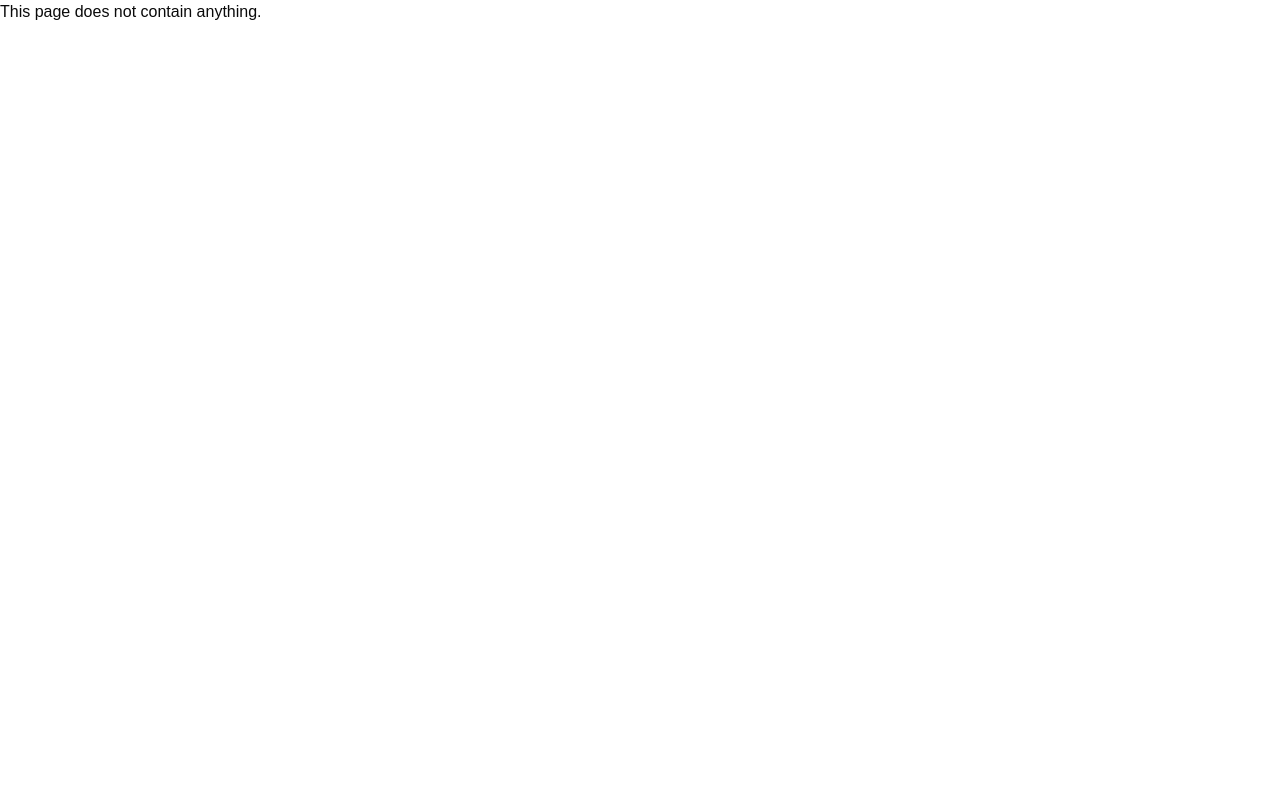
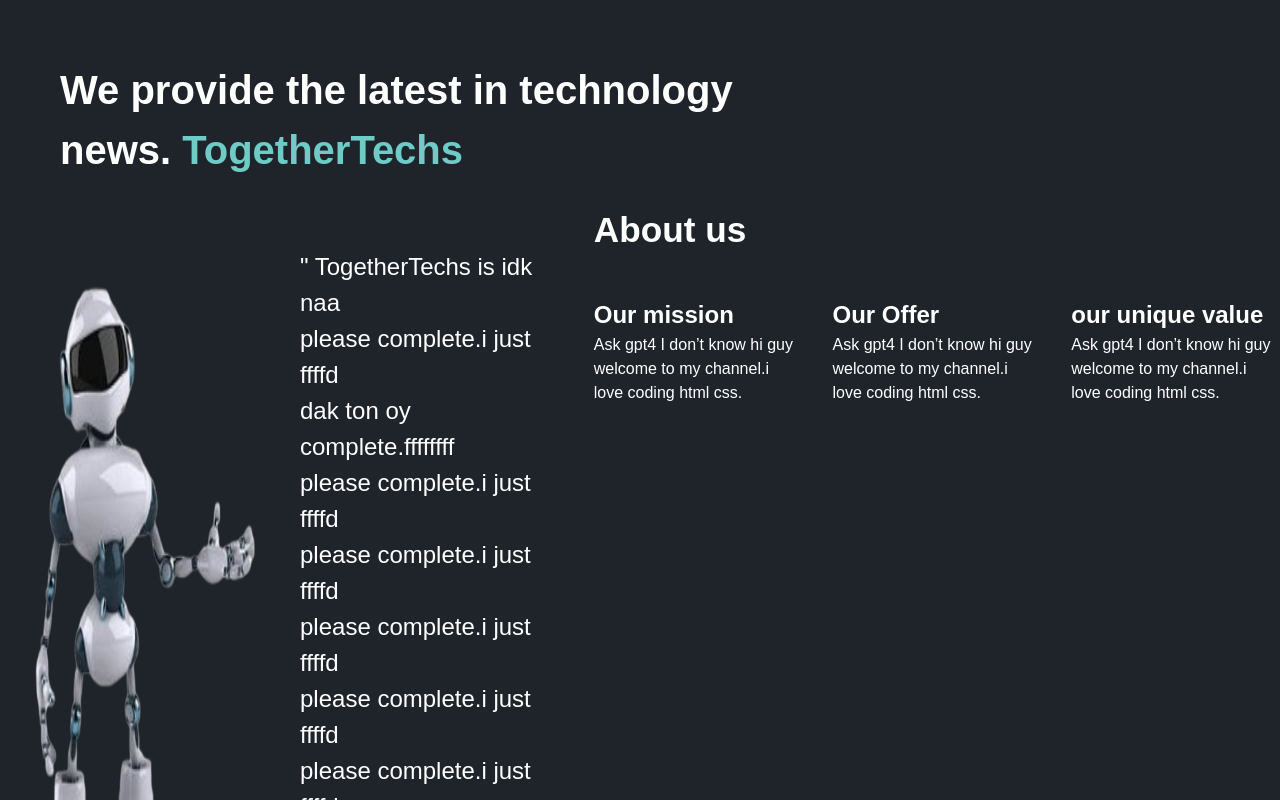
Before and after one commit to sovannvath/Real-wct-project, a Next.js app: page /aboutus in a window 1280 px wide. Before the commit this address had no page. Shown: the top 800 px of the page. Built offline with nearby package versions, Linux system fonts and the light colour scheme.

Commit message:
create page aboutus and css aboutus

```diff
--- /dev/null
+++ b/src/app/aboutus/[id]/page.jsx
@@ -0,0 +1,11 @@
+import React from 'react'
+
+const page = () => {
+  return (
+    <div>
+      htnhbh
+    </div>
+  )
+}
+
+export default page
--- /dev/null
+++ b/src/app/aboutus/page.jsx
@@ -0,0 +1,70 @@
+import React from 'react'
+import styles from "./images/Robot.png"
+
+const page = () => {
+  return (
+    <main className="bg-[#1F242B] ">
+    <div className='pl-[60px] pt-[60px] '>
+    <h1 className='text-white text-[2.5em] inline font-bold'>We provide the latest in technology <br />
+    <span> news. </span>
+   </h1>
+    <h1 className='text-[#6ecbc6] text-[2.5em] inline font-bold' >TogetherTechs</h1><br /><br />
+
+    </div>
+    <div className='flex text-white'>
+
+
+    <img src={styles.src} alt="A picture of a robot "  width="300"/>
+    <div className='flex text-[1.5em] w-[45%] mr-[55px] mt-[45px]'>
+    " TogetherTechs is idk naa <br />
+please complete.i just ffffd <br />
+dak ton oy complete.ffffffff<br />
+please complete.i just ffffd <br />
+please complete.i just ffffd <br />
+please complete.i just ffffd <br />
+please complete.i just ffffd <br />
+please complete.i just ffffd <br />
+please complete.i just ffffd <br />
+please complete.i just ffffd <br />
+please complete.i just ffffd."<br />
+    </div>
+     <div className='flex flex-col'>
+        <h1 className='text-[2.2em] mb-[40px] font-bold'>About us</h1>
+     <div className='flex gap-[15px]' >
+        <div className='inline'>
+            <h1 className='font-bold text-[1.5em]'>
+                Our mission
+            </h1>
+            <p>Ask gpt4 I don’t know hi guy welcome to my channel.i love coding html css.</p>
+        </div>
+        <br />
+        <div className='inline'>
+            <h1 className='font-bold text-[1.5em]'>
+                Our Offer
+            </h1>
+            <p>Ask gpt4 I don’t know hi guy welcome to my channel.i love coding html css.</p>
+        </div>
+        <br />
+        <div className='inline'>
+            <h1 className='font-bold text-[1.5em]'>
+                our unique value
+            </h1>
+            <p>
+            Ask gpt4 I don’t know hi guy welcome to my channel.i love coding html css.
+            </p>
+        </div>
+
+     </div>
+     </div>
+
+
+
+
+    </div>
+
+
+    </main>
+  )
+}
+
+export default page
```
Also changed, not shown: src/app/aboutus/images/Robot.png (added), src/app/styles/aboutus.css (added).
